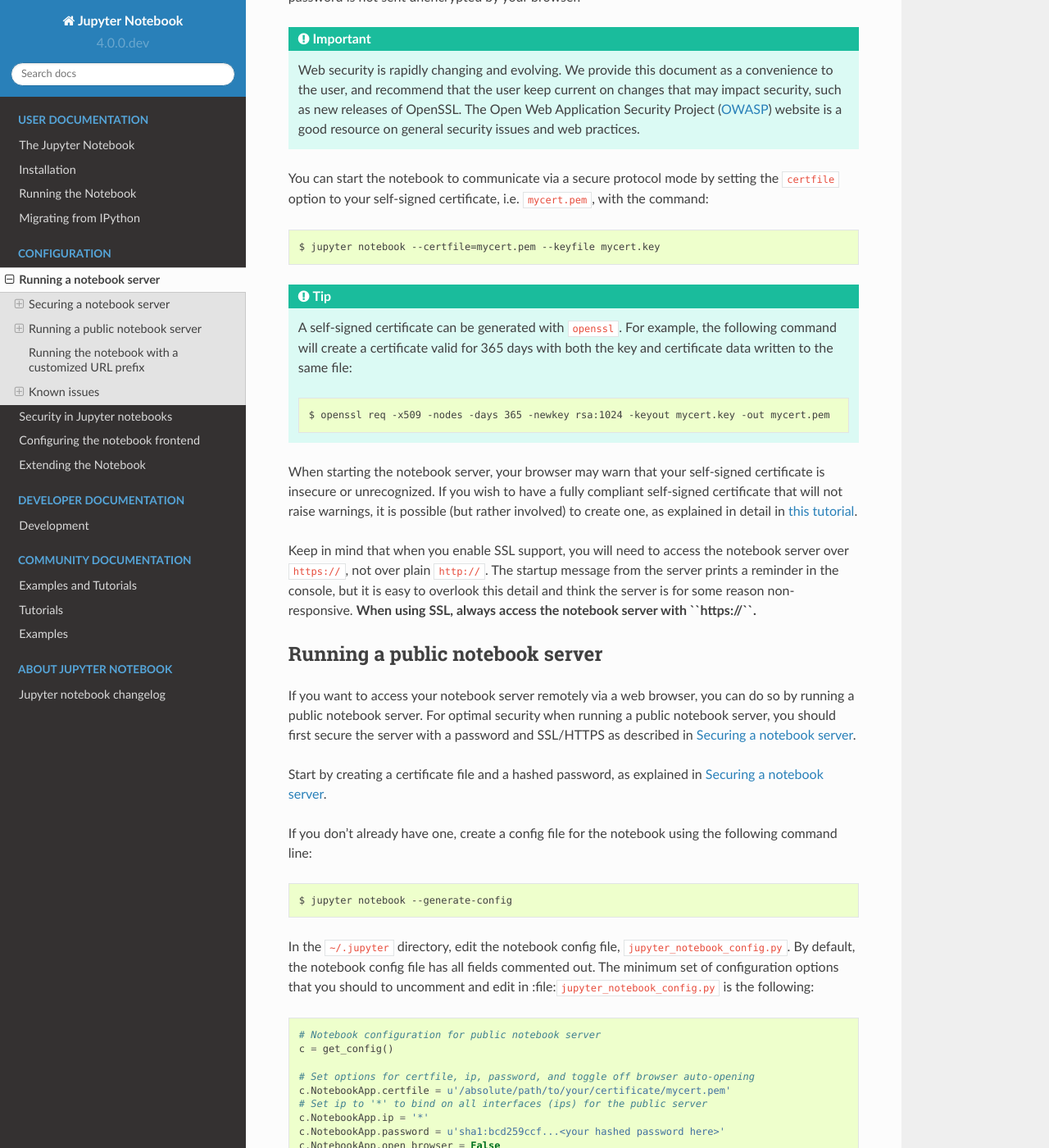
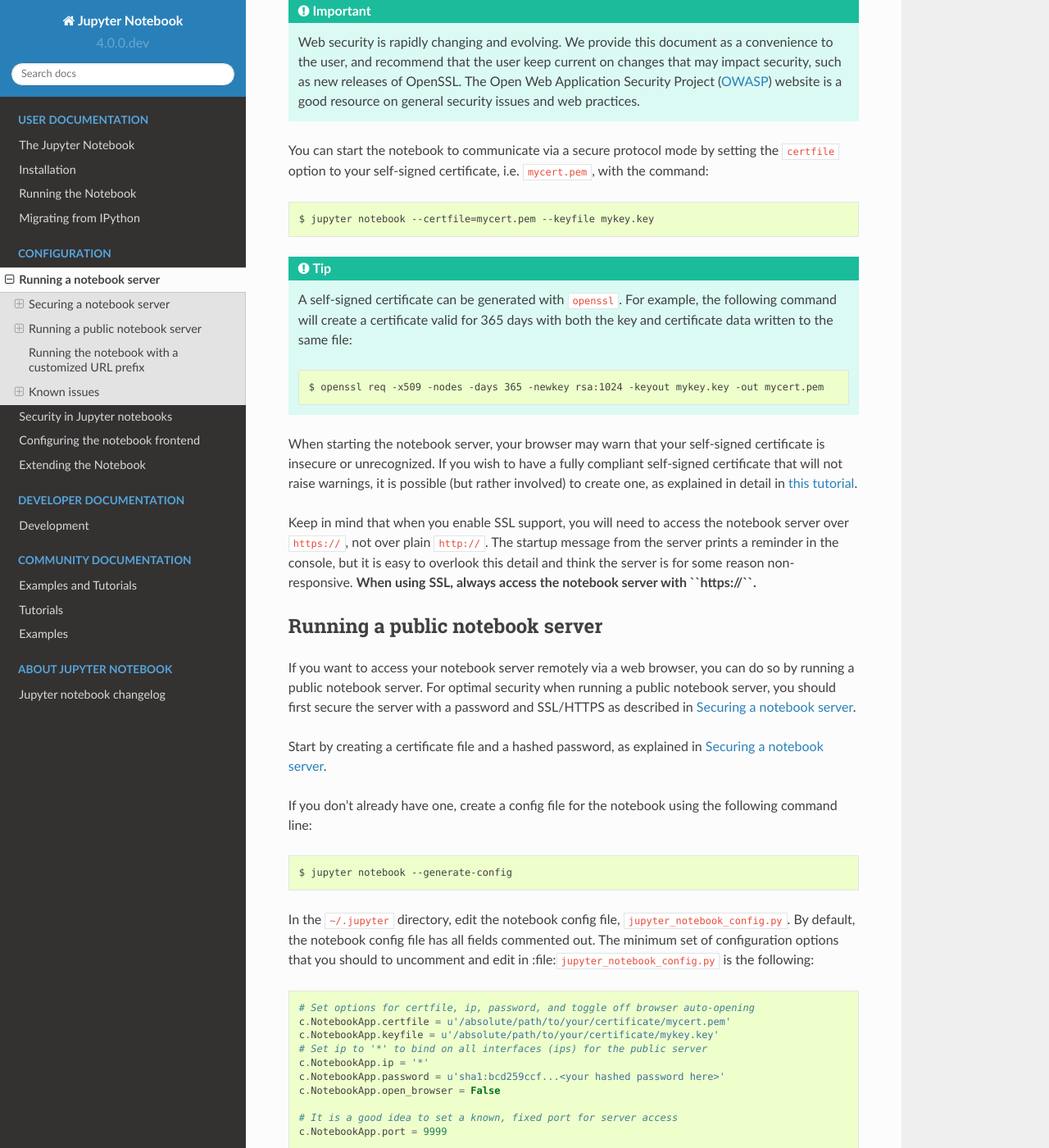
Before and after one commit to jupyter/nbclassic, a Sphinx documentation site: the page built from docs/source/public_server.rst, in a window 1280 px wide and 1400 px high, scrolled down 1567 px. Shown: the whole window at 82% size. Built offline with Sphinx 7.4.7 and the Read the Docs theme 2.0.0, drawn with Linux system fonts in a browser that asks for light colours; pages that are not in the unit, such as notebooks, are missing from menus; some of the changed text lies outside the part shown.

Commit message:
Fix docs on secure server.

```diff
--- a/docs/source/public_server.rst
+++ b/docs/source/public_server.rst
@@ -72,8 +72,6 @@
 The default location for this file :file:`jupyter_notebook_config.py` is in
 your Jupyter folder in your home directory, ``~/.jupyter``, e.g.::
 
-    # Get notebook configuration and add hashed password
-    c = get_config()
     c.NotebookApp.password = u'sha1:67c9e60bb8b6:9ffede0825894254b2e042ea597d771089e11aed'
 
 Using SSL for encrypted communication
@@ -92,7 +90,7 @@
 the ``certfile`` option to your self-signed certificate, i.e. ``mycert.pem``,
 with the command::
 
-    $ jupyter notebook --certfile=mycert.pem --keyfile mycert.key
+    $ jupyter notebook --certfile=mycert.pem --keyfile mykey.key
 
 .. tip::
 
@@ -100,7 +98,7 @@
     the following command will create a certificate valid for 365 days with
     both the key and certificate data written to the same file::
 
-        $ openssl req -x509 -nodes -days 365 -newkey rsa:1024 -keyout mycert.key -out mycert.pem
+        $ openssl req -x509 -nodes -days 365 -newkey rsa:1024 -keyout mykey.key -out mycert.pem
 
 When starting the notebook server, your browser may warn that your self-signed
 certificate is insecure or unrecognized.  If you wish to have a fully
@@ -145,11 +143,9 @@
 you should to uncomment and edit in :file:``jupyter_notebook_config.py`` is the
 following::
 
-     # Notebook configuration for public notebook server
-     c = get_config()
-
      # Set options for certfile, ip, password, and toggle off browser auto-opening
      c.NotebookApp.certfile = u'/absolute/path/to/your/certificate/mycert.pem'
+     c.NotebookApp.keyfile = u'/absolute/path/to/your/certificate/mykey.key'
      # Set ip to '*' to bind on all interfaces (ips) for the public server
      c.NotebookApp.ip = '*'
      c.NotebookApp.password = u'sha1:bcd259ccf...<your hashed password here>'
```
